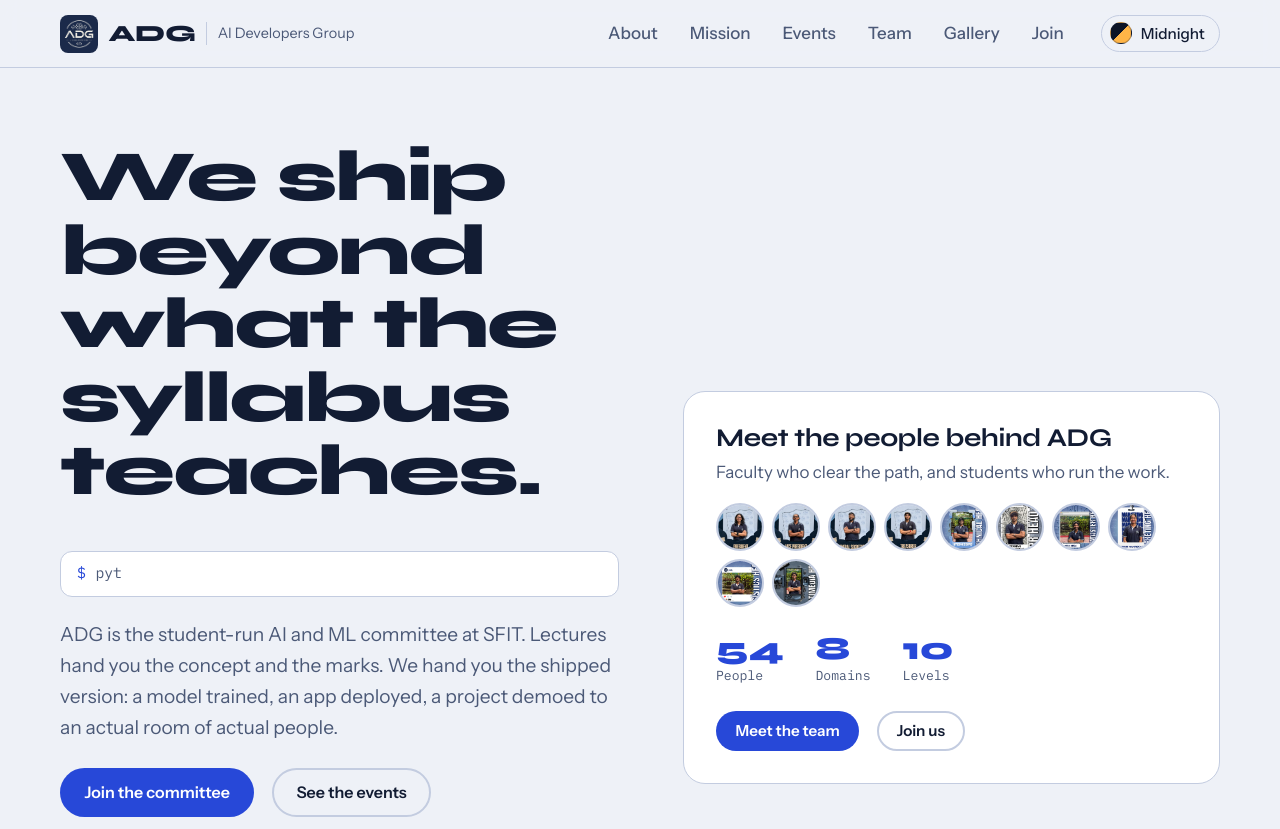
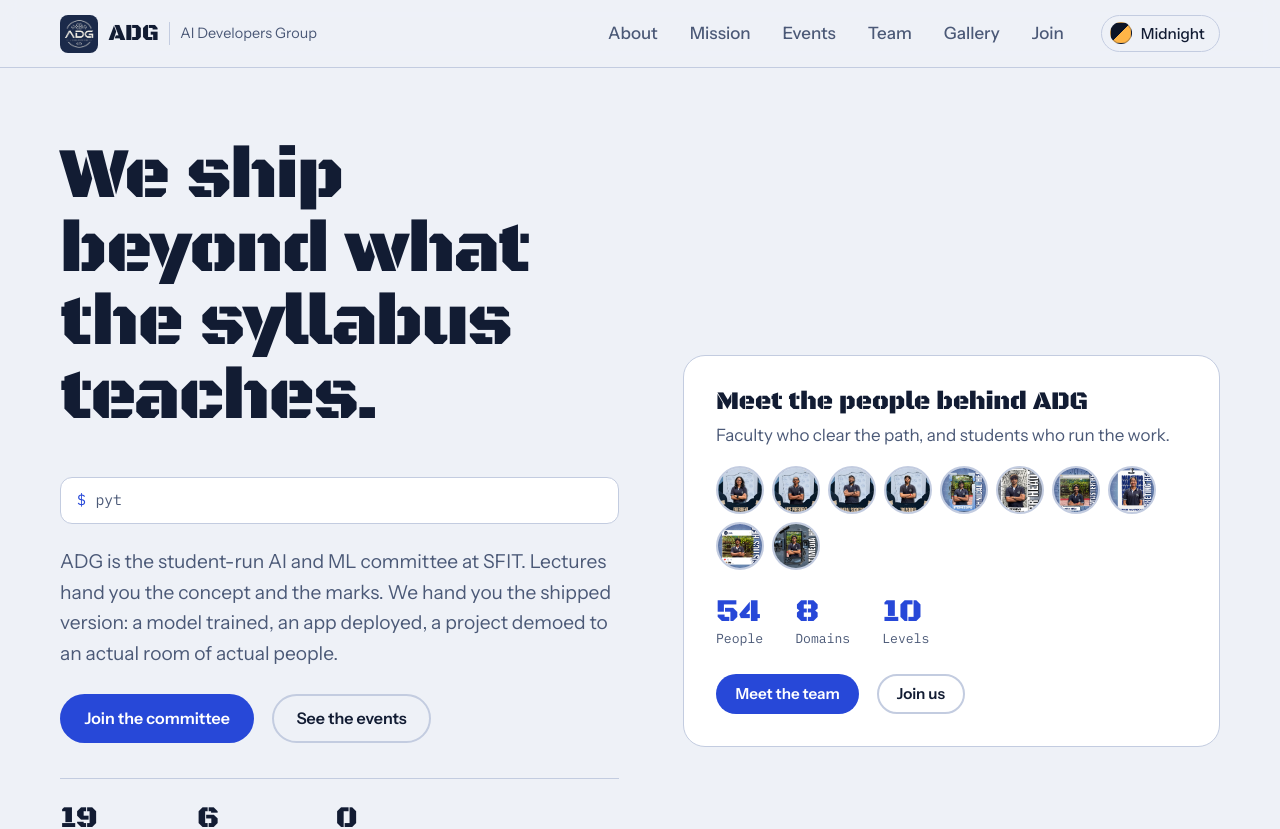
Before and after one commit to adgsfit/ADG-Official, a React (Vite) app: page / in a window 1280 px wide. Shown: the top 829 px of the page. Built offline with nearby package versions, Linux system fonts and the light colour scheme.

Commit message:
feat: update font styles to use "Black Ops One" and adjust font synthesis

```diff
--- a/index.html
+++ b/index.html
@@ -37,7 +37,7 @@
     <link rel="preconnect" href="https://fonts.googleapis.com" />
     <link rel="preconnect" href="https://fonts.gstatic.com" crossorigin="crossorigin" />
     <link
-      href="https://fonts.googleapis.com/css2?family=Syne:wght@600;700;800&family=Instrument+Sans:wght@400;500;600;700&family=IBM+Plex+Mono:wght@400;500&display=swap"
+      href="https://fonts.googleapis.com/css2?family=Black+Ops+One&family=Instrument+Sans:wght@400;500;600;700&family=IBM+Plex+Mono:wght@400;500&display=swap"
       rel="stylesheet"
     />
   </head>
--- a/src/styles.css
+++ b/src/styles.css
@@ -1,6 +1,7 @@
 /* ───────── Tokens ───────── */
 :root {
-  --font-display: "Syne", "Arial Black", system-ui, sans-serif;
+  --font-display: "Black Ops One", "Arial Black", system-ui, sans-serif;
+  font-synthesis-weight: none;
   --font-body: "Instrument Sans", system-ui, -apple-system, "Segoe UI", sans-serif;
   --font-mono: "IBM Plex Mono", ui-monospace, Menlo, monospace;
   --r-lg: 22px;
```
